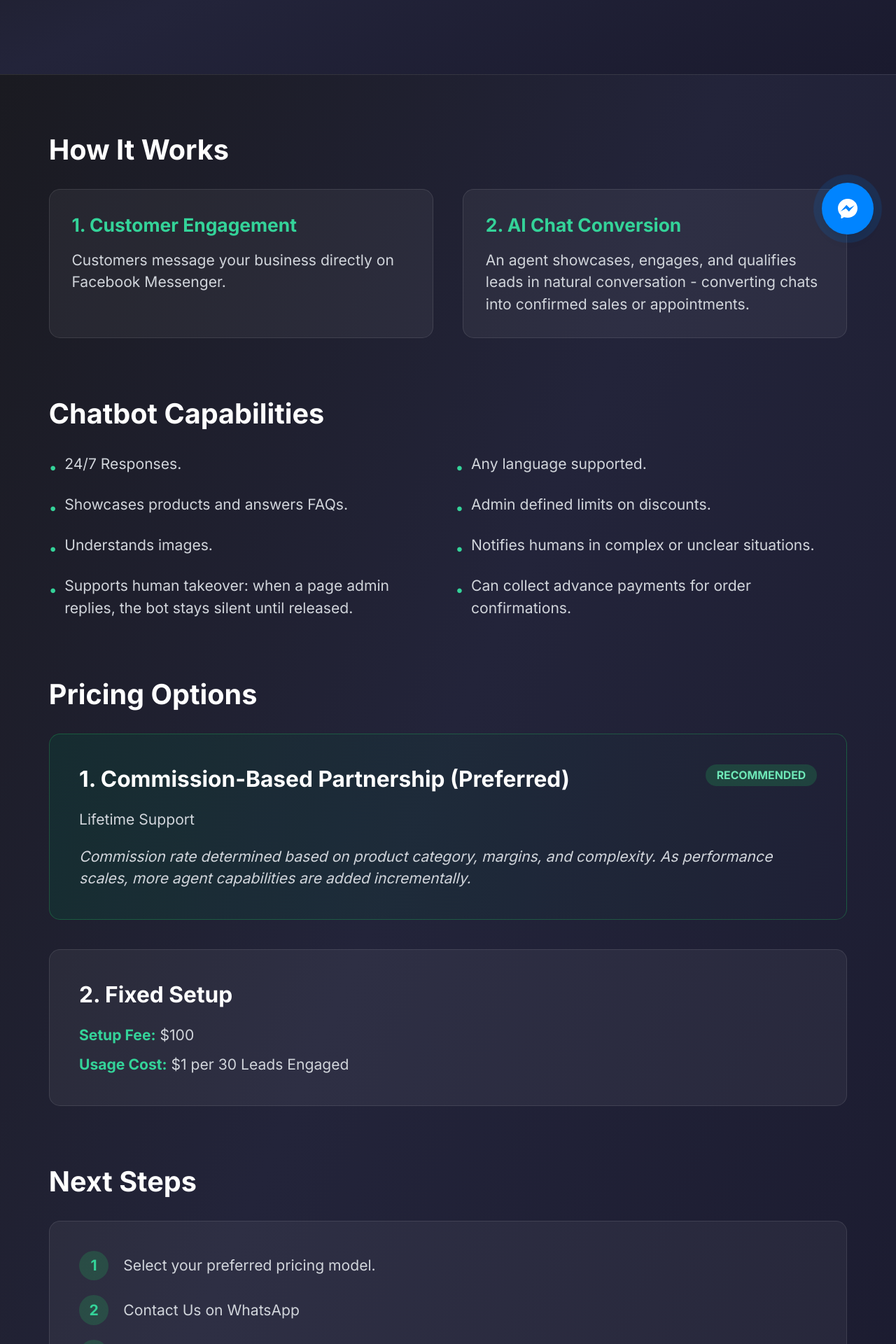
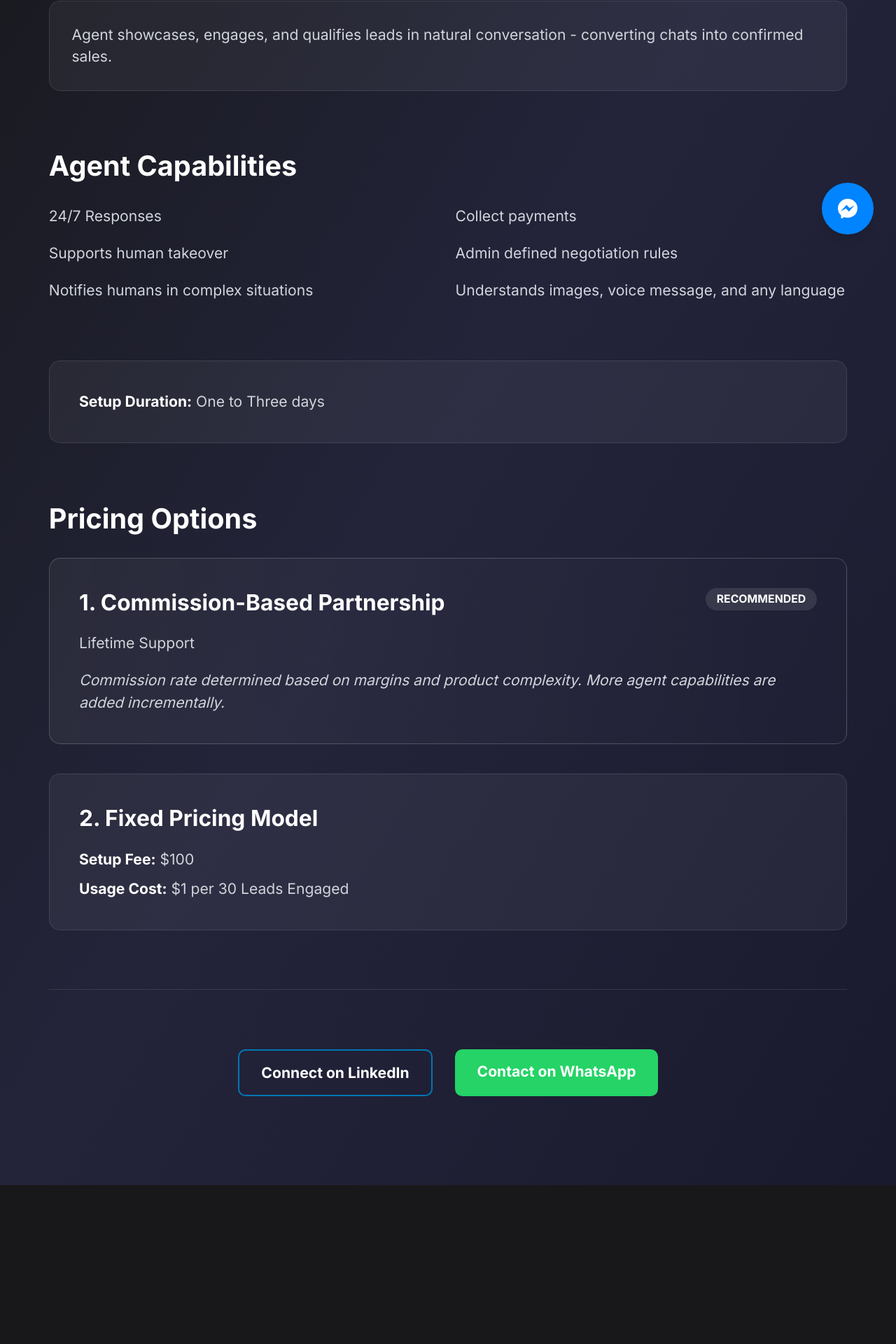
Before and after one commit to sehenagautam/sajedar-product-research, a Next.js app: page /proposal in a window 1280 px wide. Shown: the part 433-2353 px from the top of the page at 70% size. After the commit the page ends 2126 px from the top, so only its background shows below. Built offline with nearby package versions, Linux system fonts and the light colour scheme.

Commit message:
Update proposal page content and styles

```diff
--- a/src/app/proposal/page.tsx
+++ b/src/app/proposal/page.tsx
@@ -16,17 +16,14 @@ export default function ProposalPage() {
                     <div className="mb-4">
                         <Link
                             href="/"
-                            className="text-emerald-400 hover:text-emerald-300 transition-colors text-sm font-medium"
+                            className="text-white hover:text-gray-300 transition-colors text-sm font-medium"
                         >
                             ← Back to Home
                         </Link>
                     </div>
-                    <span className="text-emerald-400 text-xs font-bold uppercase tracking-widest mb-4 block">
+                    <span className="text-white text-xs font-bold uppercase tracking-widest mb-4 block">
                         Proposal by Sajedar
                     </span>
-                    <h1 className="text-5xl md:text-6xl font-serif font-bold text-white mb-6 leading-tight tracking-tight">
-                        High Speed Sales powered by AI Agent
-                    </h1>
                 </div>
             </div>
 
@@ -34,39 +31,41 @@ export default function ProposalPage() {
 
                 {/* How It Works */}
                 <section className="space-y-6">
-                    <h2 className="text-3xl font-bold text-white mb-4">How It Works</h2>
-                    <div className="grid md:grid-cols-2 gap-8">
-                        <div className="bg-white/5 p-6 rounded-xl border border-white/10">
-                            <h3 className="text-xl font-bold text-emerald-400 mb-3">1. Customer Engagement</h3>
-                            <p className="text-gray-300">Customers message your business directly on Facebook Messenger.</p>
-                        </div>
-                        <div className="bg-white/5 p-6 rounded-xl border border-white/10">
-                            <h3 className="text-xl font-bold text-emerald-400 mb-3">2. AI Chat Conversion</h3>
-                            <p className="text-gray-300">An agent showcases, engages, and qualifies leads in natural conversation - converting chats into confirmed sales or appointments.</p>
-                        </div>
+                    <div className="bg-white/5 p-6 rounded-xl border border-white/10">
+                        <p className="text-gray-300">
+                            Agent showcases, engages, and qualifies leads in natural conversation - converting chats into confirmed sales.
+                        </p>
                     </div>
                 </section>
 
-                {/* Chatbot Capabilities */}
+                {/* Agent Capabilities */}
                 <section className="space-y-6">
-                    <h2 className="text-3xl font-bold text-white mb-4">Chatbot Capabilities</h2>
+                    <h2 className="text-3xl font-bold text-white mb-4">Agent Capabilities</h2>
                     <ul className="grid md:grid-cols-2 gap-4 text-gray-300">
                         {[
-                            "24/7 Responses.",
-                            "Any language supported.",
-                            "Showcases products and answers FAQs.",
-                            "Admin defined limits on discounts.",
-                            "Understands images.",
-                            "Notifies humans in complex or unclear situations.",
-                            "Supports human takeover: when a page admin replies, the bot stays silent until released.",
-                            "Can collect advance payments for order confirmations."
+                            "24/7 Responses",
+                            "Collect payments",
+                            "Supports human takeover",
+                            "Admin defined negotiation rules",
+                            "Notifies humans in complex situations",
+                            "Understands images, voice message, and any language",
+
+
                         ].map((capability, index) => (
                             <li key={index} className="flex items-start">
-                                <span className="text-emerald-400 mr-2 mt-1">•</span>
                                 <span>{capability}</span>
                             </li>
                         ))}
                     </ul>
+                </section>
+
+                {/* Setup Duration */}
+                <section className="space-y-6">
+                    <div className="bg-white/5 p-8 rounded-xl border border-white/10">
+                        <p className="text-gray-300">
+                            <span className="font-bold text-white">Setup Duration:</span> One to Three days
+                        </p>
+                    </div>
                 </section>
 
                 {/* Pricing Options */}
@@ -74,72 +73,46 @@ export default function ProposalPage() {
                     <h2 className="text-3xl font-bold text-white mb-4">Pricing Options</h2>
                     <div className="space-y-8">
                         {/* Option 1 */}
-                        <div className="bg-gradient-to-r from-emerald-900/30 to-blue-900/30 border border-emerald-500/30 rounded-xl p-8">
+                        <div className="bg-gradient-to-r from-white/5 to-blue-900/30 border border-white/20 rounded-xl p-8">
                             <div className="flex justify-between items-start mb-4">
-                                <h3 className="text-2xl font-bold text-white">1. Commission-Based Partnership (Preferred)</h3>
-                                <span className="px-3 py-1 bg-emerald-500/20 text-emerald-300 rounded-full text-xs font-bold uppercase">Recommended</span>
+                                <h3 className="text-2xl font-bold text-white">1. Commission-Based Partnership</h3>
+                                <span className="px-3 py-1 bg-white/10 text-white rounded-full text-xs font-bold uppercase">Recommended</span>
                             </div>
                             <p className="text-gray-300 mb-4">
                                 Lifetime Support
                             </p>
                             <p className="text-gray-300 italic">
-                                Commission rate determined based on product category, margins, and complexity. As performance scales, more agent capabilities are added incrementally.
+                                Commission rate determined based on margins and product complexity. More agent capabilities are added incrementally.
                             </p>
                         </div>
 
                         {/* Option 2 */}
 
                         <div className="bg-white/5 border border-white/10 rounded-xl p-8">
-                            <h3 className="text-2xl font-bold text-white mb-4">2. Fixed Setup</h3>
+                            <h3 className="text-2xl font-bold text-white mb-4">2. Fixed Pricing Model</h3>
                             <div className="space-y-2">
                                 <p className="text-gray-300">
-                                    <span className="font-bold text-emerald-400">Setup Fee:</span> $100
+                                    <span className="font-bold text-white">Setup Fee:</span> $100
                                 </p>
                                 <p className="text-gray-300">
-                                    <span className="font-bold text-emerald-400">Usage Cost:</span> $1 per 30 Leads Engaged
+                                    <span className="font-bold text-white">Usage Cost:</span> $1 per 30 Leads Engaged
                                 </p>
                             </div>
                         </div>
                     </div>
                 </section>
 
-                {/* Next Steps */}
-                <section className="space-y-6">
-                    <h2 className="text-3xl font-bold text-white mb-4">Next Steps</h2>
-                    <div className="bg-white/5 p-8 rounded-xl border border-white/10">
-                        <ol className="space-y-4 text-gray-300">
-                            <li className="flex items-start">
-                                <span className="flex-shrink-0 w-8 h-8 flex items-center justify-center rounded-full bg-emerald-500/20 text-emerald-400 font-bold mr-4">1</span>
-                                <span className="pt-1">Select your preferred pricing model.</span>
-                            </li>
-                            <li className="flex items-start">
-                                <span className="flex-shrink-0 w-8 h-8 flex items-center justify-center rounded-full bg-emerald-500/20 text-emerald-400 font-bold mr-4">2</span>
-                                <span className="pt-1">Contact Us on WhatsApp</span>
-                            </li>
-                            <li className="flex items-start">
-                                <span className="flex-shrink-0 w-8 h-8 flex items-center justify-center rounded-full bg-emerald-500/20 text-emerald-400 font-bold mr-4">3</span>
-                                <span className="pt-1">Launch your first AI-powered sales campaign within 1-3 days.</span>
-                            </li>
-                        </ol>
-                    </div>
-                </section>
+
 
                 {/* Footer / Contact */}
                 <div className="border-t border-white/10 pt-16 pb-8 text-center space-y-8">
-                    <div>
-                        <h2 className="text-3xl md:text-4xl font-serif font-bold text-white mb-4">
-                            Let’s Transform Your Inbox into a Sales Engine
-                        </h2>
-                        <p className="text-lg text-emerald-400 mb-2">Sajedar.com - Your AI Business Partner</p>
-                        <p className="text-gray-400">Automate conversations. Accelerate sales.</p>
-                    </div>
 
                     <div className="flex justify-center gap-6">
                         <a
                             href="https://www.linkedin.com/in/dimanjan/"
                             target="_blank"
                             rel="noopener noreferrer"
-                            className="px-6 py-3 bg-[#0077b5] hover:bg-[#006396] text-white rounded-lg transition-colors font-bold"
+                            className="px-6 py-3 border-2 border-[#0077b5] text-white rounded-lg transition-colors font-bold"
                         >
                             Connect on LinkedIn
                         </a>
@@ -149,7 +122,7 @@ export default function ProposalPage() {
                             rel="noopener noreferrer"
                             className="px-6 py-3 bg-[#25D366] hover:bg-[#20bd5a] text-white rounded-lg transition-colors font-bold"
                         >
-                            Chat on WhatsApp
+                            Contact on WhatsApp
                         </a>
                     </div>
                 </div>
--- a/src/components/sections/AILearningSection.tsx
+++ b/src/components/sections/AILearningSection.tsx
@@ -119,7 +119,7 @@ export function AILearningSection() {
                       </div>
                       <div>
                         <div className="flex justify-between text-xs text-gray-600 mb-1">
-                          <span>Customer Engagement</span>
+                          <span>Engagement</span>
                           <span>92%</span>
                         </div>
                         <div className="w-full bg-gray-200 rounded-full h-2">
--- a/src/components/sections/TestimonialsSection.tsx
+++ b/src/components/sections/TestimonialsSection.tsx
@@ -29,8 +29,6 @@ export function TestimonialsSection() {
       profilePic: "/osha.png",
       rating: 5
     },
-
-
     {
       id: 3,
       name: "Dimanjan Dahal",
--- a/src/content/case-studies/ashwi-furnitures-case-study.tsx
+++ b/src/content/case-studies/ashwi-furnitures-case-study.tsx
@@ -296,7 +296,7 @@ export const ashwiFurnituresCaseStudy = {
             </div>
 
             <div className="bg-gradient-to-br from-purple-900/30 to-pink-900/30 border border-purple-500/30 rounded-2xl p-6">
-              <h4 className="text-lg font-semibold text-purple-300 mb-4">🎯 Customer Engagement</h4>
+              <h4 className="text-lg font-semibold text-purple-300 mb-4">🎯 Engagement</h4>
               <div className="space-y-3">
                 <div className="flex justify-between">
                   <span className="text-gray-300">Session Duration</span>
```
